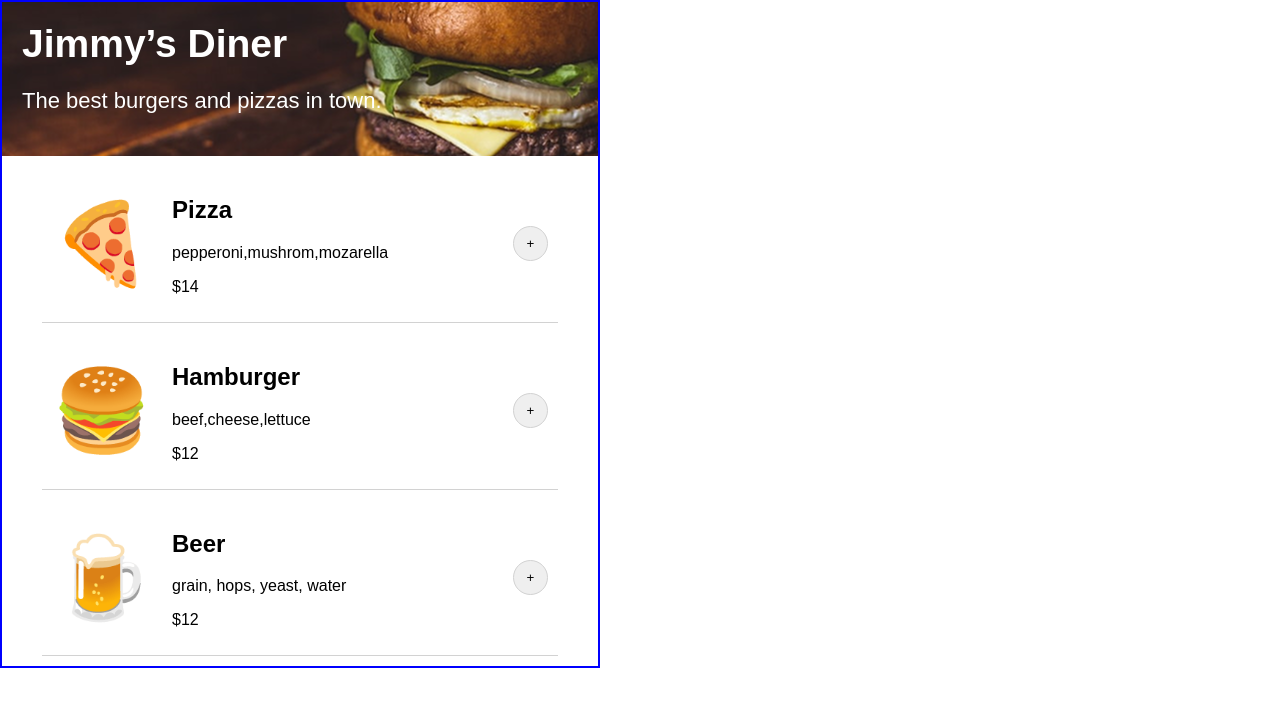
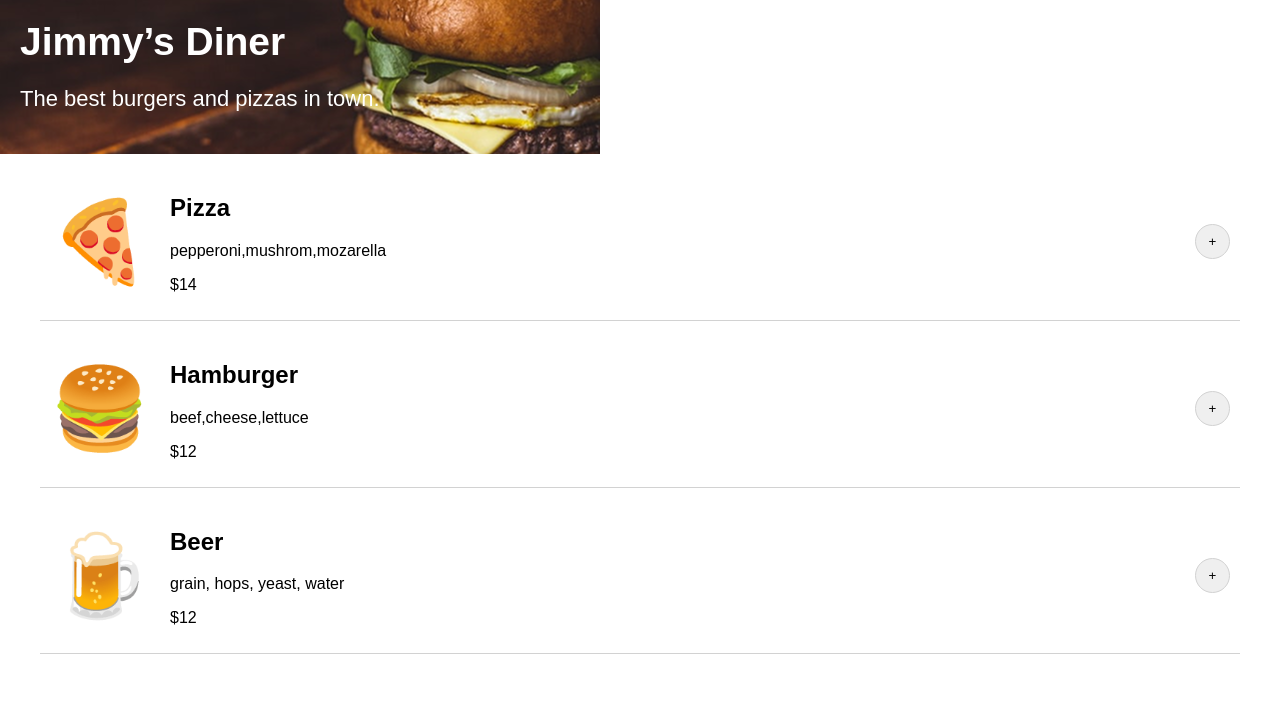
Before and after one commit to Eghan-codes/Restaurant-app, a website built with Vite: page index.html in a window 1280 px wide. Built offline with nearby package versions, Linux system fonts and the light colour scheme.

Commit message:
initial commit

```diff
--- a/index.css
+++ b/index.css
@@ -6,9 +6,6 @@ body{
     margin: 0;
     padding: 0;
     font-family: Smythe, Arial, Helvetica, sans-serif;
-    border: 2px solid blue;
-    max-width:600px;
-
 }
 
 h1{
```
